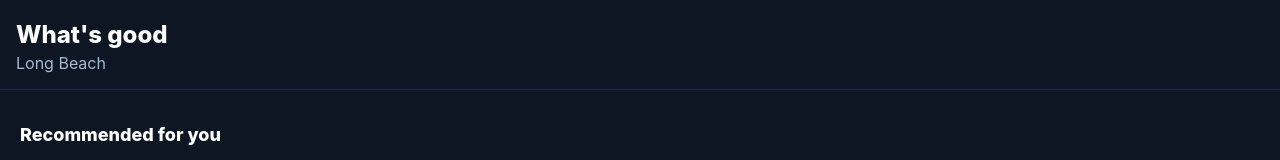
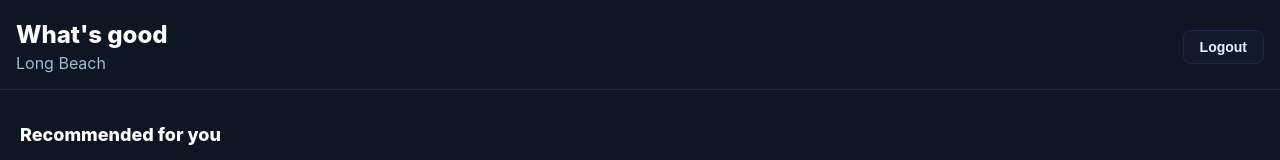
Before and after one commit to CardChase151/Appcatalyst, a React (Create React App) app: page / in a window 1280 px wide. Shown: the top 160 px of the page. Built offline with nearby package versions, Linux system fonts and the light colour scheme; sample sign-in values are in the browser's storage.

Commit message:
initial routing

```diff
--- a/src/main/home.tsx
+++ b/src/main/home.tsx
@@ -150,8 +150,12 @@ function Home() {
     }}>
       <header style={{
         padding: '20px 16px 16px',
-        borderBottom: '1px solid #1b2a44'
+        borderBottom: '1px solid #1b2a44',
+        display: 'flex',
+        justifyContent: 'space-between',
+        alignItems: 'center'
       }}>
+        <div>
           <h1 style={{
             fontSize: '24px',
             fontWeight: '800',
@@ -167,6 +171,25 @@ function Home() {
           }}>
             Long Beach
           </p>
+        </div>
+        <button
+          onClick={() => {
+            localStorage.removeItem('isAuthenticated');
+            window.location.reload();
+          }}
+          style={{
+            backgroundColor: '#101A2B',
+            color: '#E2F4FF',
+            border: '1px solid #1b2a44',
+            padding: '8px 16px',
+            borderRadius: '8px',
+            fontSize: '14px',
+            fontWeight: '800',
+            cursor: 'pointer'
+          }}
+        >
+          Logout
+        </button>
       </header>
 
       <div style={{ padding: '16px' }}>
```
Also changed, not shown: 1 other file (tests, documents, lock files or other folders). Lines whose indentation alone changed are shown as unchanged.
